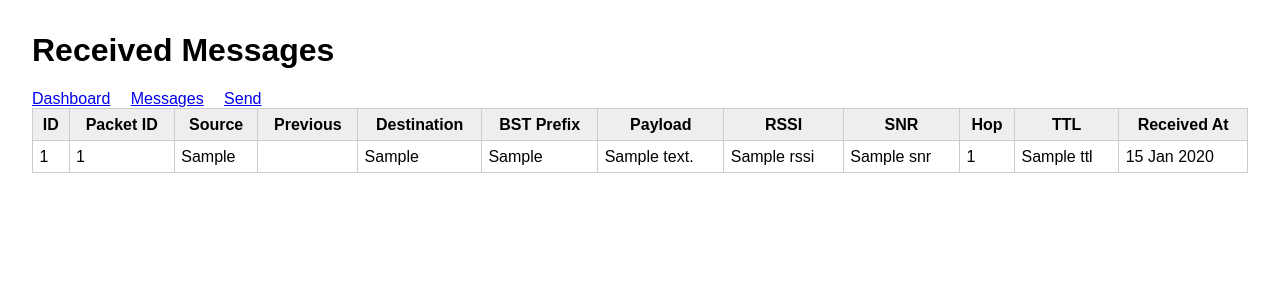
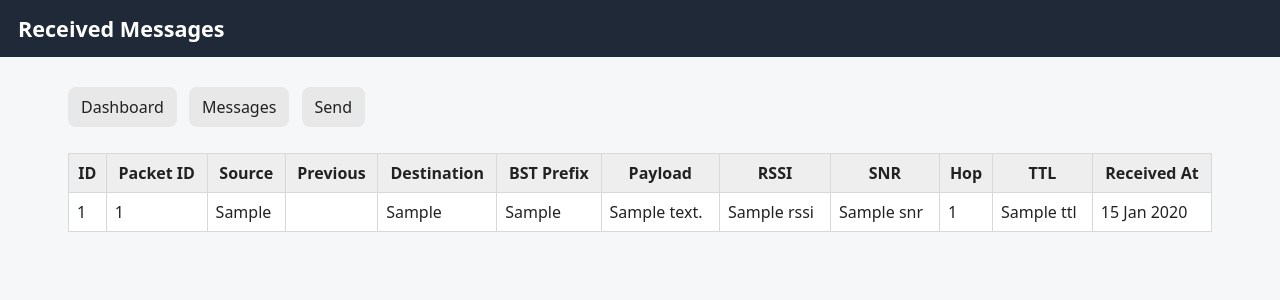
Before and after one commit to Yamatatsu353011/lora-gateway-web, a Node server app: template views/messages.ejs in a window 1280 px wide. Shown: the top 300 px of the page. Run offline with Node 20, Linux system fonts and the light colour scheme; the template is opened without the code that fills it: most values are stand-ins (such as "Sample title", 1, 10 or a date in 2020); some libraries are stand-ins or nearby versions.

Commit message:
Update messages.ejs

```diff
--- a/views/messages.ejs
+++ b/views/messages.ejs
@@ -2,24 +2,25 @@
 <html>
 <head>
   <meta charset="utf-8">
+  <meta name="viewport" content="width=device-width, initial-scale=1.0">
   <title>Received Messages</title>
-  <style>
-    body { font-family: sans-serif; margin: 2rem; }
-    table { border-collapse: collapse; width: 100%; }
-    th, td { border: 1px solid #ccc; padding: 0.4rem; }
-    th { background: #eee; }
-    nav a { margin-right: 1rem; }
-  </style>
+  <link rel="stylesheet" href="/css/style.css">
+  <link rel="stylesheet" href="/css/business-theme.css">
 </head>
-<body>
+
+<body class="business-page">
+  <header>
     <h1>Received Messages</h1>
+  </header>
 
+  <main>
     <nav>
       <a href="/">Dashboard</a>
       <a href="/messages">Messages</a>
       <a href="/send">Send</a>
     </nav>
 
+    <div class="orders-table-scroll">
       <table>
         <tr>
           <th>ID</th>
@@ -35,6 +36,7 @@
           <th>TTL</th>
           <th>Received At</th>
         </tr>
+
         <% rows.forEach(row => { %>
           <tr>
             <td><%= row.id %></td>
@@ -52,5 +54,7 @@
           </tr>
         <% }) %>
       </table>
+    </div>
+  </main>
 </body>
 </html>
```
Lines whose indentation alone changed are shown as unchanged.
